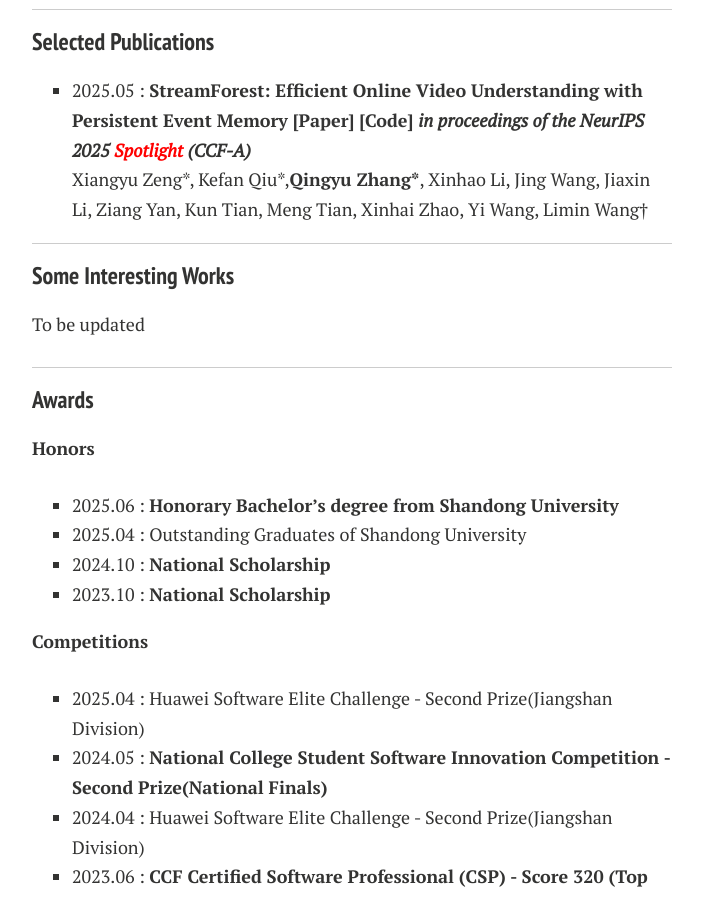
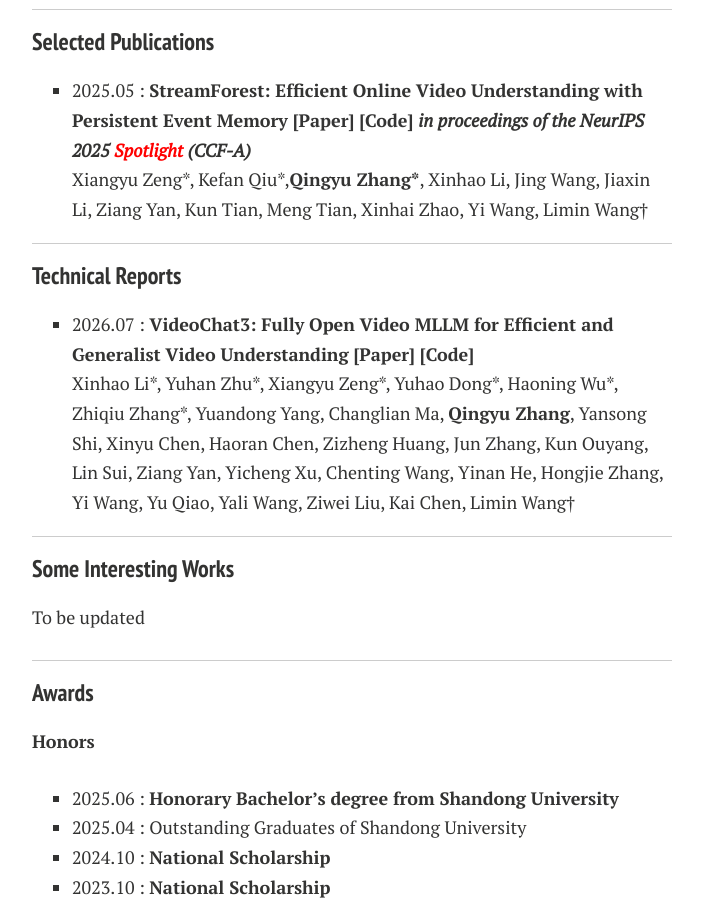
Before and after one commit to happyzqy/happyzqy.github.io, a Jekyll site: the page built from index.md, in a window 1280 px wide and 900 px high, scrolled down 912 px. Shown: the whole window, without its empty margins (288-991 px from the left). Built offline with Jekyll 4.4.1, drawn with Linux system fonts in a browser that asks for light colours; nearby versions of some CDN libraries; comment, search, counter and statistics services are not loaded; a style sheet for code colours, icons or effects is not loaded.

Commit message:
Add VideoChat3 to technical reports

```diff
--- a/index.md
+++ b/index.md
@@ -43,6 +43,13 @@
 - 2025.05 : **StreamForest: Efficient Online Video Understanding with Persistent Event Memory [[Paper]](https://arxiv.org/pdf/2509.24871) [[Code]](https://github.com/MCG-NJU/StreamForest) *in proceedings of the NeurIPS 2025 <span style="color:red">Spotlight</span> (CCF-A)*** <br>
 Xiangyu Zeng\*, Kefan Qiu\*,**Qingyu Zhang\***, Xinhao Li, Jing Wang, Jiaxin Li, Ziang Yan, Kun Tian, Meng Tian, Xinhai Zhao, Yi Wang, Limin Wang†
 
+---
+
+### Technical Reports
+
+- 2026.07 : **VideoChat3: Fully Open Video MLLM for Efficient and Generalist Video Understanding [[Paper]](https://arxiv.org/pdf/2607.14935) [[Code]](https://github.com/MCG-NJU/VideoChat3)** <br>
+Xinhao Li\*, Yuhan Zhu\*, Xiangyu Zeng\*, Yuhao Dong\*, Haoning Wu\*, Zhiqiu Zhang\*, Yuandong Yang, Changlian Ma, **Qingyu Zhang**, Yansong Shi, Xinyu Chen, Haoran Chen, Zizheng Huang, Jun Zhang, Kun Ouyang, Lin Sui, Ziang Yan, Yicheng Xu, Chenting Wang, Yinan He, Hongjie Zhang, Yi Wang, Yu Qiao, Yali Wang, Ziwei Liu, Kai Chen, Limin Wang†
+
 <!--
 <br>
 
```
